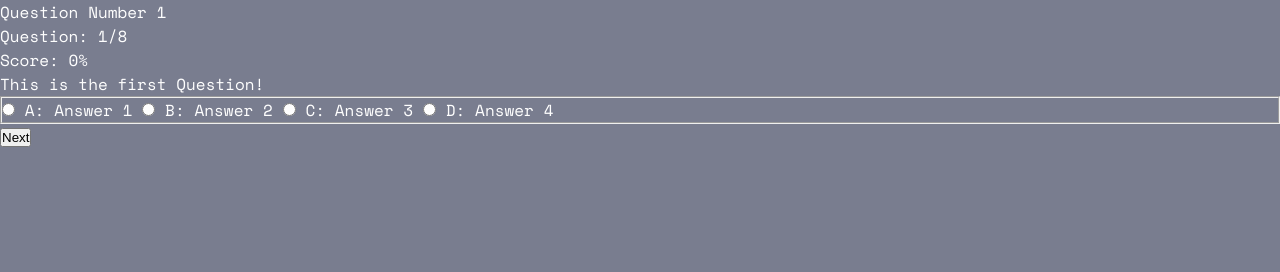
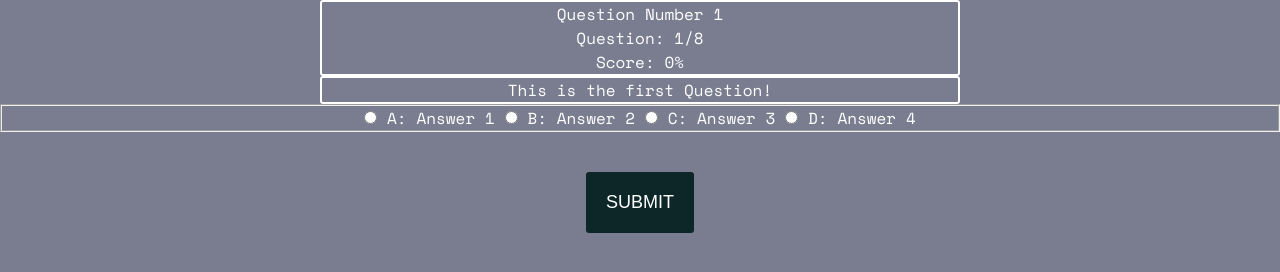
Before and after one commit to thinkful-ei-gecko/Brock-NickK, a plain HTML site: page WireFrames/questionBox.html in a window 1280 px wide. Drawn offline with nearby package versions, Linux system fonts and the light colour scheme; files that its build step writes are made by us from their sources.

Commit message:
wireframes complete and ready for coding

```diff
--- /dev/null
+++ b/WireFrames/index.css
@@ -0,0 +1,49 @@
+* {
+    text-align: center;
+    margin: 0;
+    padding: 0;
+    box-sizing: border-box;
+}
+
+body {
+    font-family: 'Space Mono', monospace;
+    background-color: #797d8f;
+    width: 100%;
+    color: white;
+}
+
+header {
+    text-align: center;
+}
+
+.quizStart {
+    margin: 0 auto;
+    text-align: center;
+    border: 2px solid white;
+    border-radius: 3px;
+    width: 50%;
+}
+
+li {
+    list-style-type: none;
+}
+
+.questionList {
+    margin: 0 auto;
+    text-align: center;
+    border: 2px solid white;
+    border-radius: 3px;
+    width: 50%;
+}
+
+button {
+    padding: 20px;
+    border: none;
+    background-color: rgb(13, 39, 41);
+    color: #ffffff;
+    font-size: 18px;
+    text-transform: uppercase;
+    border-radius: 3px;
+    cursor: pointer;
+    margin-top: 40px;
+}
--- a/WireFrames/questionBox.html
+++ b/WireFrames/questionBox.html
@@ -9,7 +9,7 @@
     <link href="index.css" rel="stylesheet" type="text/css" />
 </head>
 <body>
-    <section>
+    <section class="quizStart">
         <header>Question Number 1</header>
         <ul>
             <li>Question: <span class="questionNumber">1</span>/8</li>
@@ -40,7 +40,7 @@
                     <span>D: Answer 4</span>
                 </label>
             </fieldset>
-            <button type="button" class="nextButton">Next</button>
+            <button type="button" class="submitButton">Submit</button>
         </form>
     </main>
 
--- a/index.css
+++ /dev/null
@@ -1,12 +0,0 @@
-* {
-    margin: 0;
-    padding: 0;
-    box-sizing: border-box;
-}
-
-body {
-    font-family: 'Space Mono', monospace;
-    background-color: #797d8f;
-    width: 100%;
-    color: white;
-}
```
Also changed, not shown: WireFrames/CorrectBox.html (+1 -1 lines), WireFrames/ResultsBox.html (+1 -1 lines), WireFrames/WrongBox.html (+1 -1 lines).
